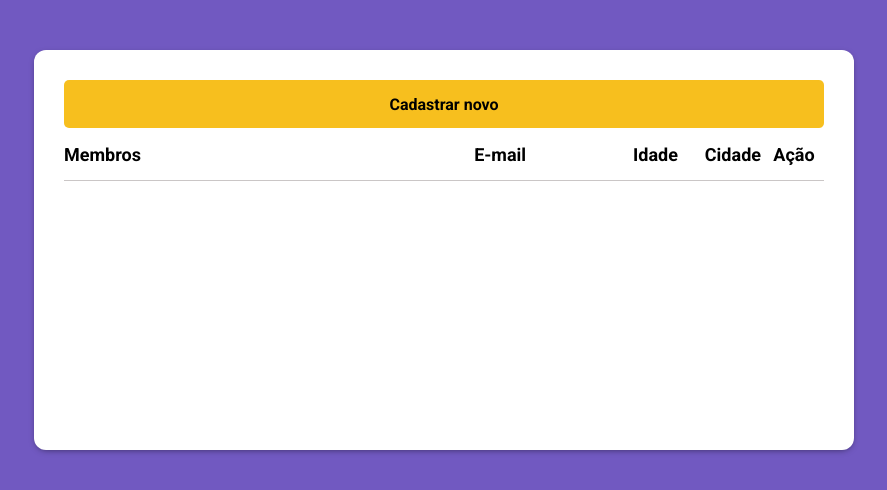
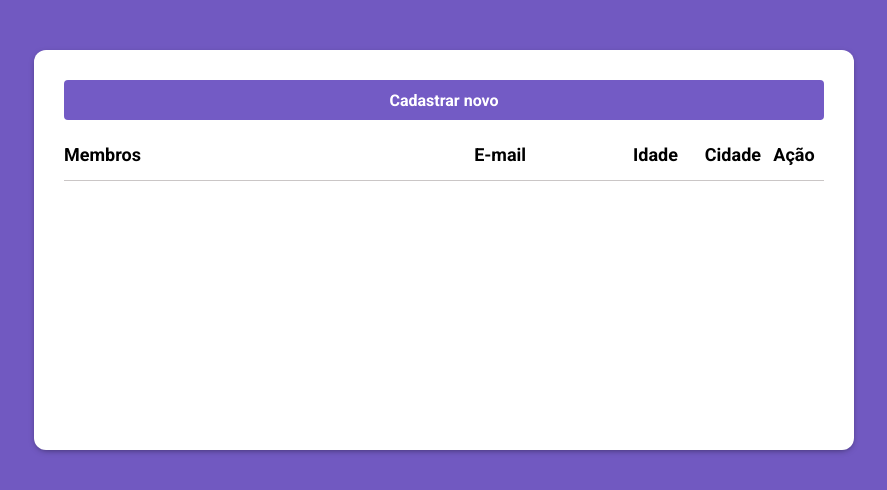
Before and after one commit to Gui-Devz/Gym-applicationV2.0, a Node server app: template src/app/views/members/index.njk in a window 1280 px wide. Shown: the part 90-580 px from the top of the page, without its empty margins (196-1083 px from the left). Run offline with Node 20, Linux system fonts and the light colour scheme; the template is opened without the code that fills it, so the values that code supplies are empty.

Commit message:
Adjusting the CSS and Html of the members's index table

```diff
--- a/public/css/style.css
+++ b/public/css/style.css
@@ -348,8 +348,32 @@ table tbody tr td:last-child {
   padding-left: 10px;
 }
 
-table tbody tr td:last-child a,
-.table-container > a {
+.table-container .signed-in {
+  background-color: var(--primary-color);
+  filter: brightness(1.02);
+
+  border-radius: 4px;
+  font-size: 16px;
+
+  height: 40px;
+  display: flex;
+
+  justify-content: center;
+  align-items: center;
+}
+
+.table-container .signed-in a {
+  text-decoration: none;
+  color: rgb(255, 255, 255);
+  font-weight: bold;
+}
+
+.signed-in:hover {
+  filter: brightness(0.99);
+  cursor: pointer;
+}
+
+table tbody tr td:last-child a {
   text-decoration: none;
 
   background-color: var(--secondary-color);
@@ -359,21 +383,11 @@ table tbody tr td:last-child a,
   border-radius: 5px;
 }
 
-table tbody tr td:last-child a:hover,
-.table-container > a:hover {
+table tbody tr td:last-child a:hover {
   background-color: var(--primary-color);
   color: white;
 
   transition: all 300ms ease-in-out;
-}
-
-.table-container > a {
-  margin-bottom: 16px;
-  display: grid;
-  justify-content: center;
-  align-content: center;
-
-  font-weight: bold;
 }
 
 table tbody tr {
--- a/src/app/views/members/index.njk
+++ b/src/app/views/members/index.njk
@@ -7,7 +7,9 @@
 {% block content %}
     <div class="card table-container">
         <table width="100%">
-            <a href="members/create" rel="Button to go to create page">Cadastrar novo</a>
+            <div class="signed-in">
+                <a href="members/create" rel="Button to go to create page">Cadastrar novo</a>
+            </div>
             <thead>
                 <tr>
                     <th>Membros</th>
```
